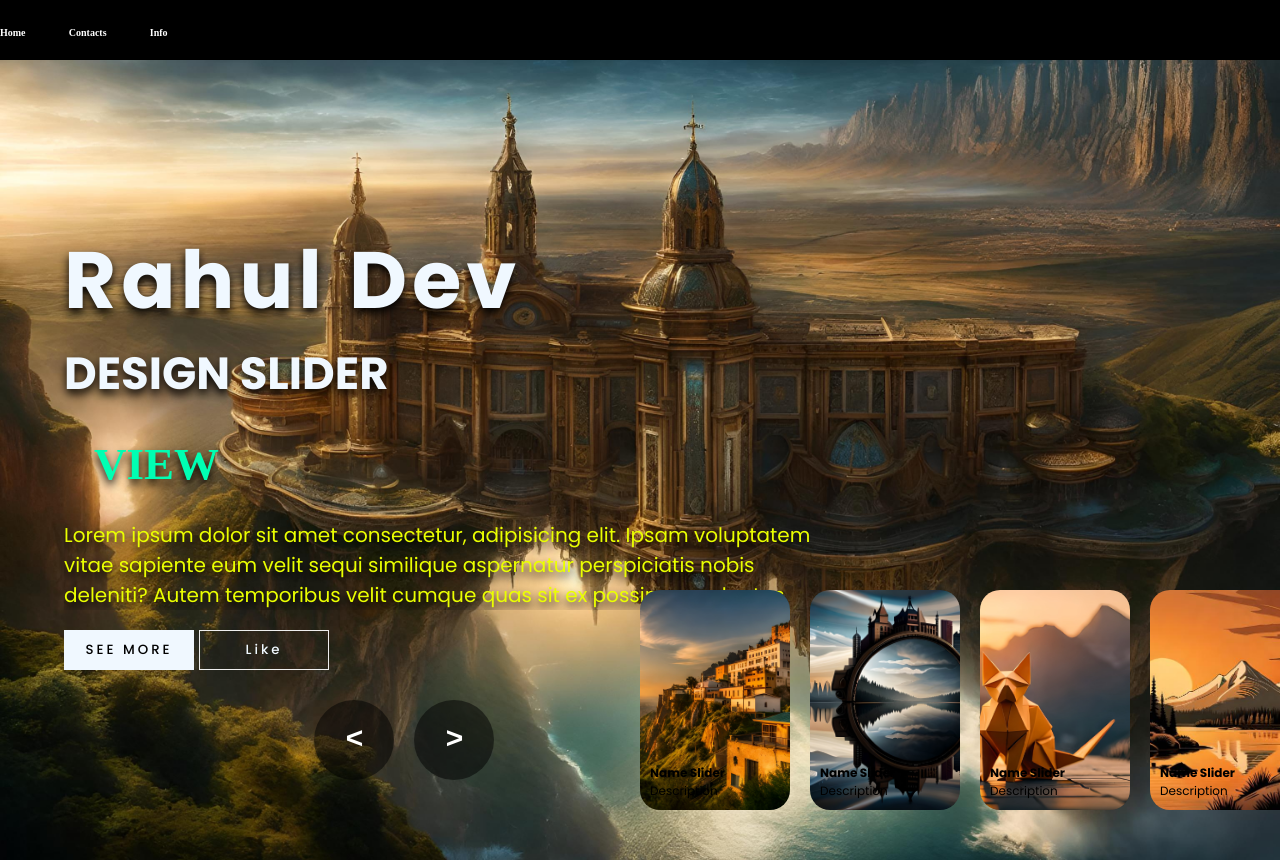
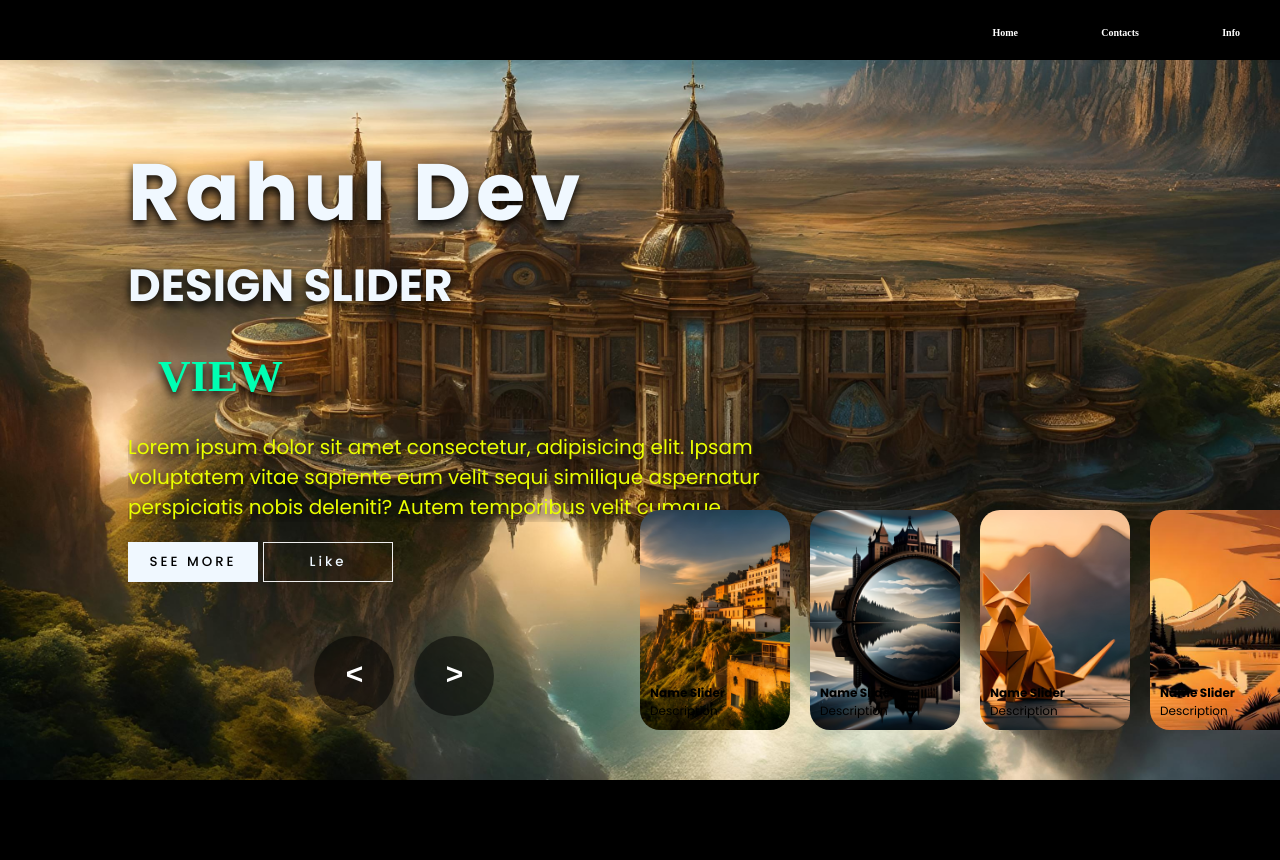
Before and after one commit to Rahulmudgal53/CardCarousel, a plain HTML site: page index.html in a window 1280 px wide. After the commit the page ends 800 px from the top, so only its background shows below. Drawn offline with Linux system fonts and the light colour scheme; a web font is replaced by a local one.

Commit message:
margin set

```diff
--- a/style.css
+++ b/style.css
@@ -21,9 +21,11 @@ header{
     position: relative;
     z-index: 110;
     background-color: #000;
+    display: flex;
+    flex-direction: row-reverse;
 }
 header a{
-    margin-right: 40px;
+    margin-inline: 40px;
     font-size: 10px;
     font-family: Sixtyfour;
     font-weight: 800;
@@ -32,7 +34,7 @@ header a{
 /* carousel */
 .carousel{
     width: 100vw;
-    height: 100vh;
+    height: 90vh;
     overflow: hidden;
     margin-top: 10px;
     position: relative;
@@ -50,9 +52,9 @@ header a{
 }
 .carousel .list .item .content{
     position: absolute;
-    top: 20%;
+    top: 10%;
     width: 100%;
-    max-width: 90%;
+    max-width: 80%;
     left: 50%;
     transform: translate(-50%);
     padding-right: 30%;
```
